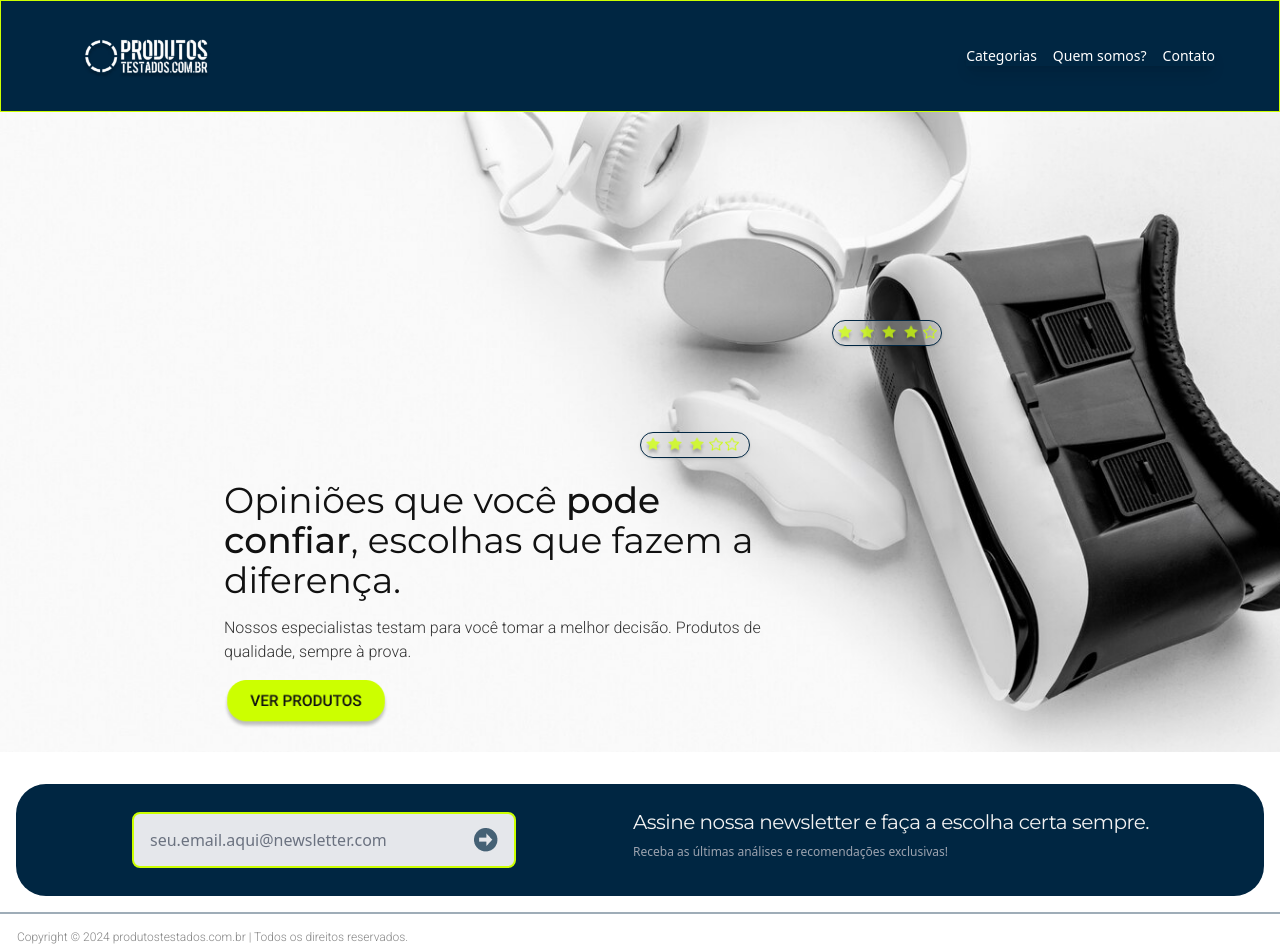
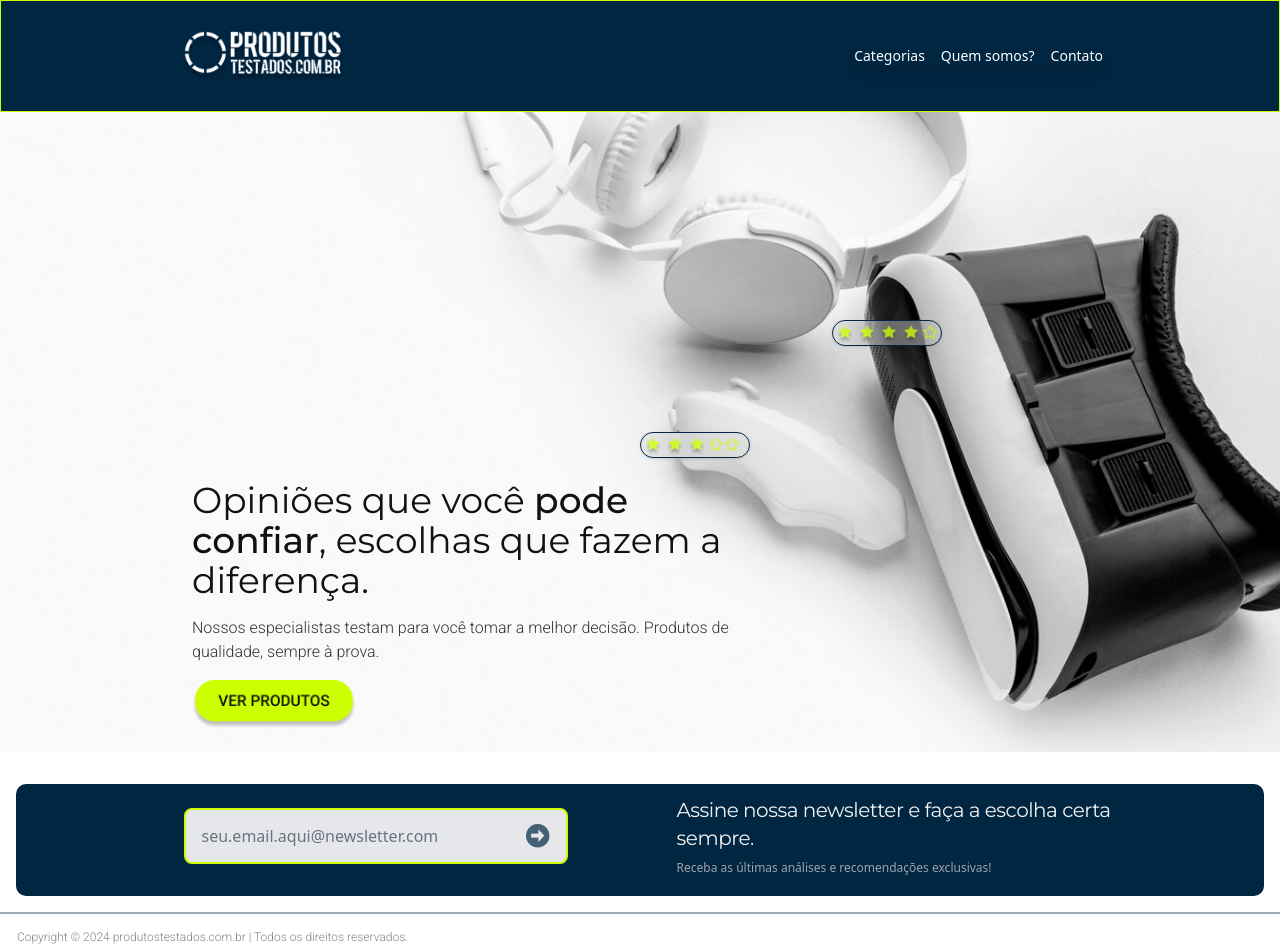
Before and after one commit to joaopouey/produtos-testados, a React (Create React App) app: page / in a window 1280 px wide. Shown: the top 952 px of the page. Built offline with nearby package versions, Linux system fonts and the light colour scheme.

Commit message:
mais correções de responsividade

```diff
--- a/src/components/Carousel.js
+++ b/src/components/Carousel.js
@@ -48,8 +48,8 @@ const ImageCarousel = () => {
       />
 
       {/* Texto do slide */}
-      <div className="absolute text-black p-4 top-1/2 -translate-y-1/2 ml-16">
-        <h1 className="text-black sm:text-2xl font-semibold font-['Montserrat'] tracking-tight pl-2">
+      <div className="absolute text-white p-4 top-1/2 -translate-y-1/2 ml-16">
+        <h1 className="text-white sm:text-2xl font-semibold font-['Montserrat'] tracking-tight pl-2">
           {slides[currentIndex].text}
         </h1>
       </div>
--- a/src/components/Hero.js
+++ b/src/components/Hero.js
@@ -31,15 +31,15 @@ const Hero = () => {
       className="flex flex-col bg-cover bg-center h-[640px]"
       style={{ backgroundImage: `url(${backgroundImage})` }}
     >
-      <div className="pt-32 xl:pl-36">
+      <div className="pt-32 lg:pl-16">
         {/* Título */}
-        <h1 className="text-[#111111] font-normal font-['Montserrat'] text-2xl pt-60 sm:pt-60 ml-10 w-72 sm:text-4xl sm:w-[550px] sm:ml-20">
+        <h1 className="text-[#111111] font-normal font-['Montserrat'] text-2xl pt-60 sm:pt-60 ml-10 w-72 sm:text-4xl sm:w-[550px] sm:ml-20 md:ml-32">
           Opiniões que você <span className="font-medium">pode confiar</span>,
           escolhas que fazem a diferença.
         </h1>
 
         {/* Subtítulo */}
-        <h3 className="w-72 mt-2 text-[#333333] text-[16px] font-light font-['Roboto'] ml-10 pt-2 pb-4 sm:w-[600px] sm:ml-20">
+        <h3 className="w-72 mt-2 text-[#333333] text-[16px] font-light font-['Roboto'] ml-10 pt-2 pb-4 sm:w-[600px] sm:ml-20 md:ml-32">
           Nossos especialistas testam para você tomar a melhor decisão. Produtos
           de qualidade, sempre à prova.
         </h3>
@@ -47,7 +47,7 @@ const Hero = () => {
         {/* Botão Produtos */}
         <a href="https://www.produtostestados.com.br/categorias">
           <button
-            className="w-[164px] h-[49px] bg-cover bg-center rounded-lg pt-4 ml-10 sm:ml-20"
+            className="w-[164px] h-[49px] bg-cover bg-center rounded-lg pt-4 ml-10 sm:ml-20 md:ml-32"
             style={{
               backgroundImage: "url('/botao_ver_produtos.png')",
             }}
--- a/src/components/Navbar.js
+++ b/src/components/Navbar.js
@@ -3,17 +3,17 @@ import { Link } from 'react-router-dom';
 
 const Navbar = () => {
   return (
-    <nav className="relative flex items-center justify-between w-full top-0 h-24 sm:h-28 sm:px-16 bg-[#002642] border border-[#ccff00] text-white">
+    <nav className="relative flex items-center w-full gap-4 h-24 md:h-28 bg-[#002642] border border-[#ccff00] text-white">
       {/* Logo */}
       <Link
         to="/"
-        className="absolute flex justify-self-center w-28 sm:w-36 pt-1.5 pl-1.5 ml-2"
+        className="absolute flex w-36 sm:w-44 ml-6 sm:ml-8 lg:ml-32 xl:ml-44"
       >
         <img src="/logo_navbar.png" alt="Logo Produtos Testados" />
       </Link>
       {/* Menu Principal e Dropdown */}
-      <div className="absolute flex flex-row mt-0 space-y-4 sm:space-y-0 gap-4 text-sm right-16 items-center bg-transparent text-white shadow-lg p-0">
-        <Link to="/categorias" className="mt-4 sm:mt-0 hover:text-gray-300">
+      <div className="absolute flex flex-col sm:flex-row gap-2 sm:gap-4 text-sm right-6 md:right-8 lg:right-32 xl:right-44 items-end bg-transparent text-white shadow-lg p-0">
+        <Link to="/categorias" className="hover:text-gray-300">
           Categorias
         </Link>
         <Link to="/sobre" className="hover:text-gray-300">
--- a/src/components/Newsletter.js
+++ b/src/components/Newsletter.js
@@ -2,9 +2,9 @@ import React from 'react';
 
 const Newsletter = () => {
   return (
-    <section className="flex bg-[#002642] text-white py-8 md:py-0  px-4 m-4 mt-8 rounded-[30px] flex-col md:flex-row md:h-28 md:justify-center">
+    <section className="flex bg-[#002642] text-white py-8 md:py-0 px-4 m-4 mt-8 rounded-[10px] flex-col md:flex-row md:h-28 md:justify-center">
       {/* grid 1 - Input e botão */}
-      <div className="flex w-[100%] md:w-96 h-14 bg-gray-200 border-2 border-[#ccff00] rounded-lg px-4 py-2 md:mt-7 lg:mx-[7%]">
+      <div className="flex w-[100%] md:w-96 h-14 bg-gray-200 border-2 border-[#ccff00] rounded-lg px-4 py-2 md:mt-6 lg:mx-[7%]">
         <input
           type="email"
           placeholder="seu.email.aqui@newsletter.com"
@@ -16,7 +16,7 @@ const Newsletter = () => {
       </div>
 
       {/* grid 2 - Texto da newsletter */}
-      <div className="flex flex-col mt-4 w-[100%] md:w-96 lg:w-[600px] sm:mt-4 sm:ml-8 md:mt-2 lg:mt-6">
+      <div className="flex flex-col mt-4 w-[100%] md:w-96 lg:w-[505px] sm:mt-4 sm:ml-2 md:mt-2 md:ml-6 lg:mt-3">
         <span className="text-[#f2f2f2] text-xl font-light font-['Montserrat'] tracking-tight">
           Assine nossa newsletter e faça a escolha certa sempre.
         </span>{' '}
```
